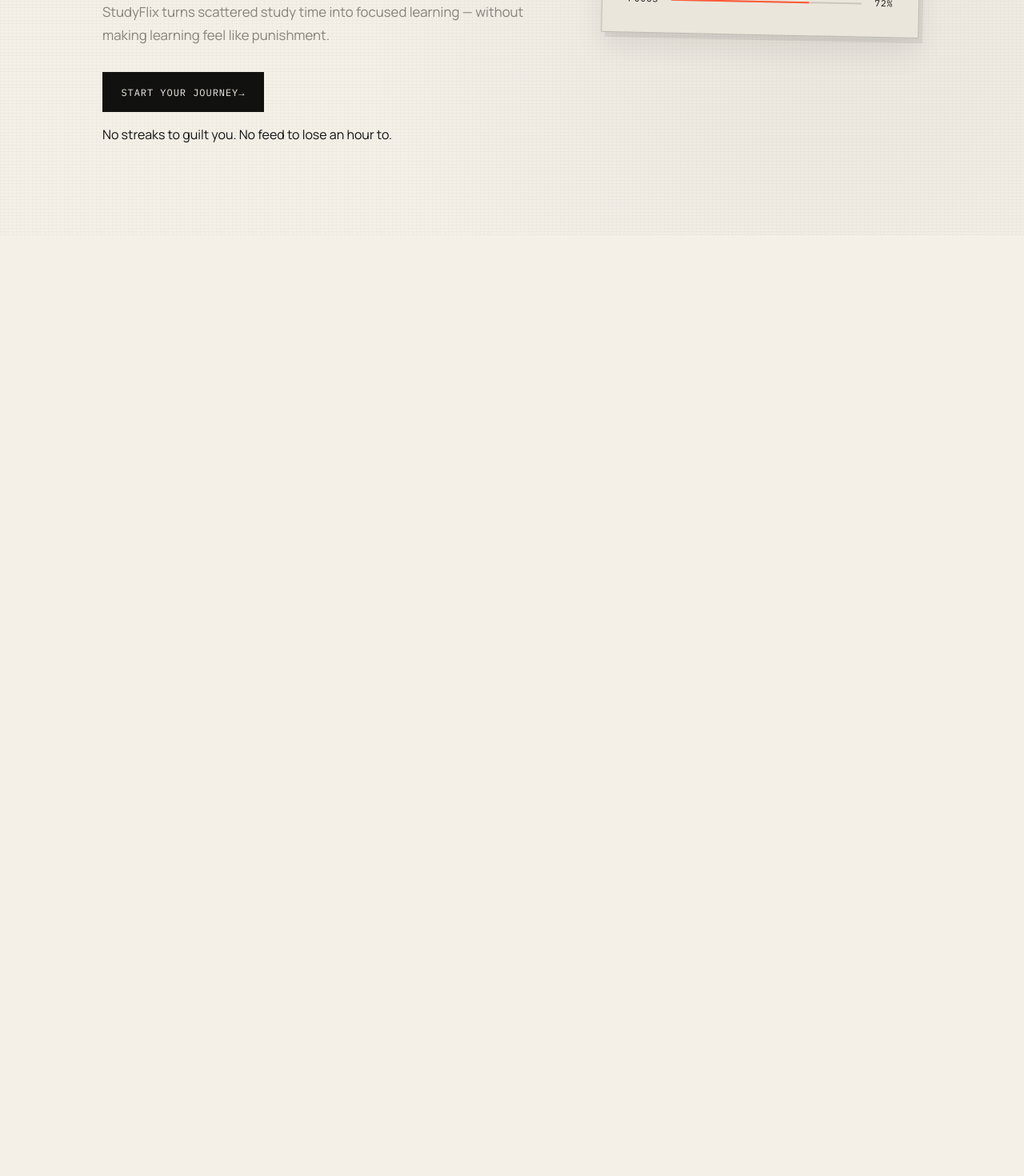
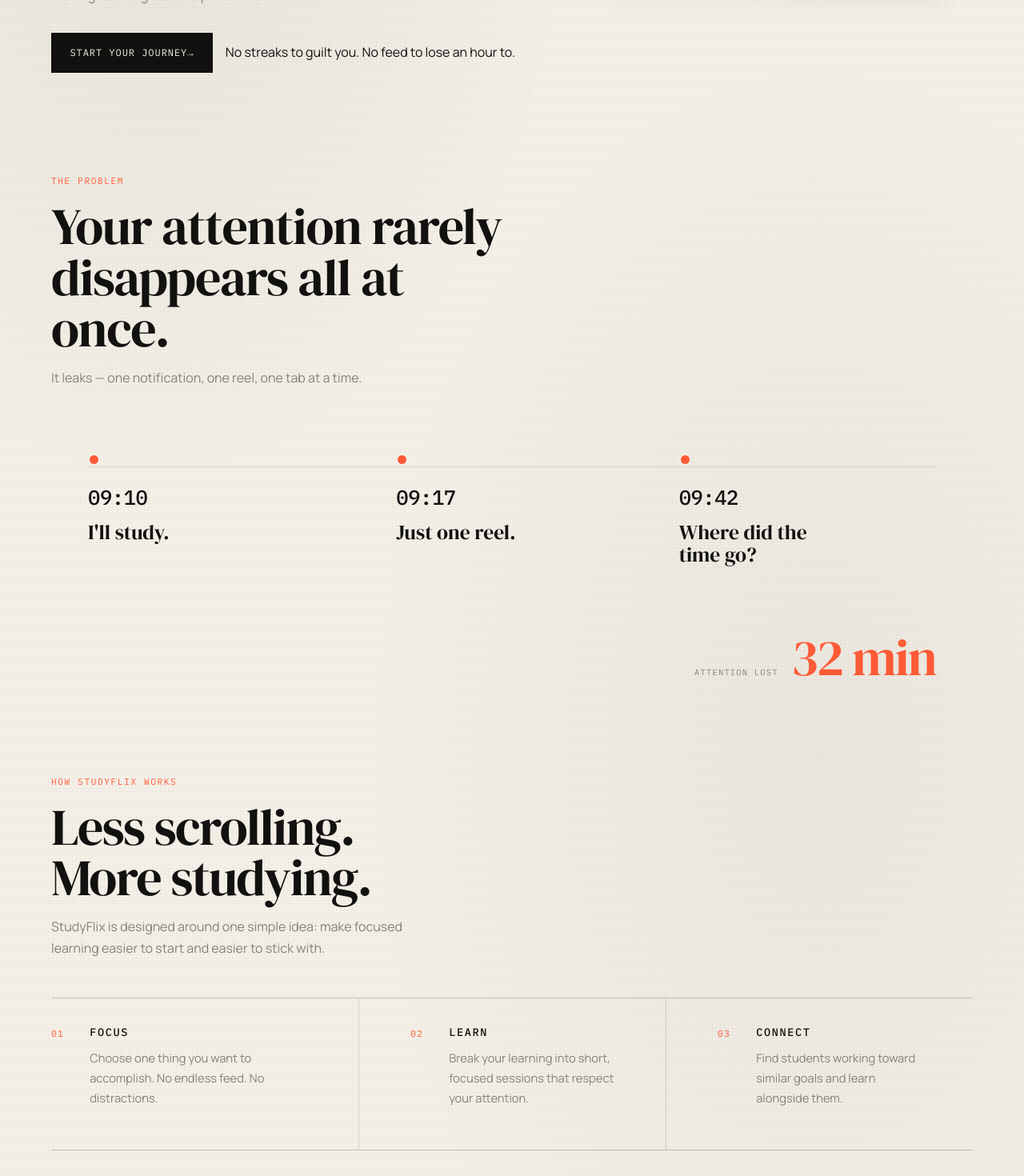
Before and after one commit to Bhumika1git/studyflix, a React (Vite) app: page / in a window 1280 px wide. Shown: the part 637-2107 px from the top of the page at 80% size. Before the commit the page ends 931 px from the top, so only its background shows below. Built offline with nearby package versions, Linux system fonts and the light colour scheme.

Commit message:
feat: build landing page problem and how-it-works sections

```diff
--- /dev/null
+++ b/src/components/AttentionDrift.css
@@ -0,0 +1,238 @@
+
+/* =========================================
+   STUDYFLIX — ATTENTION DRIFT
+   Component-specific styles only.
+========================================= */
+
+.attention-drift {
+  position: relative;
+
+  width: min(
+    var(--content-width),
+    calc(100% - (var(--page-padding) * 2))
+  );
+
+  margin-inline: auto;
+  padding: var(--space-xl) 0;
+
+  color: var(--text);
+}
+
+/* ---------- Heading ---------- */
+
+.attention-drift-heading {
+  max-width: 620px;
+  margin-left: 0;
+  margin-bottom: 5rem;
+}
+
+.attention-drift-label {
+  display: block;
+
+  margin-bottom: var(--space-md);
+
+  font-family: var(--font-mono);
+  font-size: 0.7rem;
+
+  letter-spacing: 0.14em;
+  text-transform: uppercase;
+
+  color: var(--accent);
+}
+
+.attention-drift-heading h2 {
+  max-width: 600px;
+
+  margin-bottom: var(--space-md);
+
+  font-family: var(--font-display);
+  font-size: clamp(2.5rem, 5vw, 4.5rem);
+
+  font-weight: 400;
+  line-height: 1;
+
+  letter-spacing: -0.02em;
+}
+
+.attention-drift-heading p {
+  max-width: 480px;
+
+  font-size: 1rem;
+  line-height: 1.7;
+
+  color: var(--muted);
+}
+
+/* ---------- Timeline ---------- */
+
+.attention-drift-timeline {
+  position: relative;
+
+  display: grid;
+  grid-template-columns: repeat(3, 1fr);
+
+  margin: 0 4%;
+}
+
+/* The line */
+
+.attention-drift-timeline::before {
+  content: "";
+
+  position: absolute;
+
+  top: 1.05rem;
+  left: 0;
+  right: 0;
+
+  height: 1px;
+
+  background: var(--soft-gray);
+}
+
+/* ---------- Timeline Item ---------- */
+
+.attention-drift-item {
+  position: relative;
+
+  padding-right: var(--space-lg);
+}
+
+.attention-drift-item:not(:first-child) {
+  padding-left: var(--space-lg);
+}
+
+/* Timeline dot */
+
+.attention-drift-item::before {
+  content: "";
+
+  position: relative;
+  z-index: 2;
+
+  display: block;
+
+  width: 11px;
+  height: 11px;
+
+  margin-bottom: 1.25rem;
+
+  border: 2px solid var(--bg);
+  border-radius: 50%;
+
+  background: var(--accent);
+}
+
+/* ---------- Time ---------- */
+
+.attention-drift-item span {
+  display: block;
+
+  margin-bottom: var(--space-sm);
+
+  font-family: var(--font-mono);
+  font-size: clamp(1.15rem, 2vw, 1.6rem);
+
+  font-weight: 500;
+  letter-spacing: -0.02em;
+
+  color: var(--text);
+}
+
+/* ---------- Description ---------- */
+
+.attention-drift-item strong {
+  display: block;
+
+  max-width: 190px;
+
+  font-family: var(--font-display);
+  font-size: clamp(1.3rem, 2vw, 2rem);
+
+  font-weight: 400;
+  line-height: 1.1;
+}
+
+/* ---------- Result ---------- */
+
+.attention-drift-result {
+  display: flex;
+  align-items: baseline;
+  justify-content: flex-end;
+
+  gap: var(--space-md);
+
+  margin-top: 4rem;
+  margin-right: 4%;
+}
+
+.attention-drift-result span {
+  font-family: var(--font-mono);
+  font-size: 0.65rem;
+
+  letter-spacing: 0.12em;
+
+  color: var(--muted);
+}
+
+.attention-drift-result strong {
+  font-family: var(--font-display);
+  font-size: clamp(2.5rem, 5vw, 4.5rem);
+
+  font-weight: 400;
+
+  letter-spacing: -0.03em;
+
+  color: var(--accent);
+}
+
+/* ---------- Responsive ---------- */
+
+@media (max-width: 800px) {
+  .attention-drift {
+    padding: var(--space-xl) 0;
+  }
+
+  .attention-drift-heading {
+    margin-left: 0;
+    margin-bottom: var(--space-xl);
+  }
+
+  .attention-drift-timeline {
+    grid-template-columns: 1fr;
+
+    margin: 0;
+  }
+
+  .attention-drift-timeline::before {
+    top: 0;
+    bottom: 0;
+    left: 5px;
+
+    width: 1px;
+    height: auto;
+  }
+
+  .attention-drift-item,
+  .attention-drift-item:not(:first-child) {
+    padding: 0 0 3rem 2rem;
+  }
+
+  .attention-drift-item::before {
+    position: absolute;
+
+    top: 0;
+    left: 0;
+  }
+
+  .attention-drift-item strong {
+    max-width: 280px;
+  }
+
+  .attention-drift-result {
+    justify-content: flex-start;
+
+    margin-right: 0;
+    margin-top: 1rem;
+  }
+}
--- /dev/null
+++ b/src/components/AttentionDrift.jsx
@@ -0,0 +1,46 @@
+import "./AttentionDrift.css";
+function AttentionDrift() {
+  return (
+    <section
+      className="attention-drift"
+      id="problem"
+      aria-labelledby="attention-drift-title"
+    >
+      <div className="attention-drift-heading">
+        <span className="attention-drift-label">THE PROBLEM</span>
+
+        <h2 id="attention-drift-title">
+          Your attention rarely disappears all at once.
+        </h2>
+
+        <p>
+          It leaks — one notification, one reel, one tab at a time.
+        </p>
+      </div>
+
+      <div className="attention-drift-timeline">
+        <div className="attention-drift-item">
+          <span>09:10</span>
+          <strong>I'll study.</strong>
+        </div>
+
+        <div className="attention-drift-item">
+          <span>09:17</span>
+          <strong>Just one reel.</strong>
+        </div>
+
+        <div className="attention-drift-item">
+          <span>09:42</span>
+          <strong>Where did the time go?</strong>
+        </div>
+      </div>
+
+      <div className="attention-drift-result">
+        <span>ATTENTION LOST</span>
+        <strong>32 min</strong>
+      </div>
+    </section>
+  );
+}
+
+export default AttentionDrift;
--- /dev/null
+++ b/src/components/HowItWorks.css
@@ -0,0 +1,176 @@
+
+/* =========================================
+   STUDYFLIX — HOW IT WORKS
+   Component-specific styles only.
+========================================= */
+
+.how-it-works {
+  width: min(
+    var(--content-width),
+    calc(100% - (var(--page-padding) * 2))
+  );
+
+  margin-inline: auto;
+  padding: var(--space-lg) 0;
+
+  color: var(--text);
+}
+
+/* ---------- Heading ---------- */
+
+.how-it-works-heading {
+  max-width: 650px;
+  margin-bottom: 3rem;
+}
+
+.how-it-works-label {
+  display: block;
+
+  margin-bottom: var(--space-md);
+
+  font-family: var(--font-mono);
+  font-size: 0.7rem;
+  letter-spacing: 0.14em;
+  text-transform: uppercase;
+
+  color: var(--accent);
+}
+
+.how-it-works-heading h2 {
+  margin-bottom: var(--space-md);
+
+  font-family: var(--font-display);
+  font-size: clamp(2.8rem, 5vw, 4.8rem);
+  font-weight: 400;
+  line-height: 0.98;
+  letter-spacing: -0.025em;
+}
+
+.how-it-works-heading p {
+  max-width: 500px;
+
+  font-size: 1rem;
+  line-height: 1.7;
+
+  color: var(--muted);
+}
+
+/* ---------- Process ---------- */
+
+.how-it-works-process {
+  display: grid;
+  grid-template-columns: repeat(3, 1fr);
+
+  border-top: 1px solid color-mix(
+    in srgb,
+    var(--text) 22%,
+    transparent
+  );
+}
+
+/* ---------- Step ---------- */
+
+.how-it-works-step {
+  position: relative;
+
+  display: grid;
+  grid-template-columns: auto 1fr;
+  gap: var(--space-lg);
+
+  min-height: 190px;
+
+  padding: var(--space-lg) var(--space-xl) var(--space-lg) 0;
+
+  border-bottom: 1px solid color-mix(
+    in srgb,
+    var(--text) 22%,
+    transparent
+  );
+
+  transition:
+    transform var(--transition-normal),
+    background-color var(--transition-normal);
+}
+
+.how-it-works-step + .how-it-works-step {
+  padding-left: var(--space-xl);
+
+  border-left: 1px solid color-mix(
+    in srgb,
+    var(--text) 14%,
+    transparent
+  );
+}
+
+/* ---------- Number ---------- */
+
+.how-it-works-number {
+  padding-top: 0.2rem;
+
+  font-family: var(--font-mono);
+  font-size: 0.72rem;
+  letter-spacing: 0.1em;
+
+  color: var(--accent);
+}
+
+/* ---------- Content ---------- */
+
+.how-it-works-step h3 {
+  margin-bottom: var(--space-sm);
+
+  font-family: var(--font-mono);
+  font-size: 0.85rem;
+  font-weight: 500;
+
+  letter-spacing: 0.12em;
+}
+
+.how-it-works-step p {
+  max-width: 260px;
+
+  font-size: 0.92rem;
+  line-height: 1.7;
+
+  color: var(--muted);
+}
+
+/* ---------- Subtle interaction ---------- */
+
+.how-it-works-step:hover {
+  transform: translateY(-3px);
+}
+
+/* ---------- Responsive ---------- */
+
+@media (max-width: 800px) {
+  .how-it-works {
+    padding: var(--space-xl) 0;
+  }
+
+  .how-it-works-heading {
+    margin-bottom: var(--space-xl);
+  }
+
+  .how-it-works-process {
+    grid-template-columns: 1fr;
+  }
+
+  .how-it-works-step,
+  .how-it-works-step + .how-it-works-step {
+    min-height: auto;
+
+    padding: var(--space-lg) 0;
+
+    border-left: none;
+    border-bottom: 1px solid color-mix(
+      in srgb,
+      var(--text) 22%,
+      transparent
+    );
+  }
+
+  .how-it-works-step:last-child {
+    border-bottom: none;
+  }
+}
--- /dev/null
+++ b/src/components/HowItWorks.jsx
@@ -0,0 +1,64 @@
+import "./HowItWorks.css";
+
+function HowItWorks() {
+  return (
+    <section className="how-it-works" id="how-it-works">
+      <div className="how-it-works-heading">
+        <span className="how-it-works-label">
+          HOW STUDYFLIX WORKS
+        </span>
+
+        <h2>
+          Less scrolling.
+          <br />
+          More studying.
+        </h2>
+
+        <p>
+          StudyFlix is designed around one simple idea:
+          make focused learning easier to start and easier to stick with.
+        </p>
+      </div>
+
+      <div className="how-it-works-process">
+        <article className="how-it-works-step">
+          <span className="how-it-works-number">01</span>
+
+          <div>
+            <h3>FOCUS</h3>
+            <p>
+              Choose one thing you want to accomplish.
+              No endless feed. No distractions.
+            </p>
+          </div>
+        </article>
+
+        <article className="how-it-works-step">
+          <span className="how-it-works-number">02</span>
+
+          <div>
+            <h3>LEARN</h3>
+            <p>
+              Break your learning into short,
+              focused sessions that respect your attention.
+            </p>
+          </div>
+        </article>
+
+        <article className="how-it-works-step">
+          <span className="how-it-works-number">03</span>
+
+          <div>
+            <h3>CONNECT</h3>
+            <p>
+              Find students working toward similar goals
+              and learn alongside them.
+            </p>
+          </div>
+        </article>
+      </div>
+    </section>
+  );
+}
+
+export default HowItWorks;
--- a/src/pages/Landing.css
+++ b/src/pages/Landing.css
@@ -62,6 +62,17 @@
 /* ---------- HERO ---------- */
 
 .landing-hero {
+  min-height: calc(100vh - 80px);
+  color: var(--text);
+  background: transparent;
+}
+
+.landing-hero-layout {
+  display: grid;
+  grid-template-columns: minmax(0, 1.15fr) minmax(320px, 0.85fr);
+  align-items: center;
+  gap: clamp(3rem, 7vw, 7rem);
+
   width: min(
     var(--content-width),
     calc(100% - (var(--page-padding) * 2))
@@ -70,14 +81,11 @@
   min-height: calc(100vh - 80px);
 
   margin-inline: auto;
-
-  display: flex;
-  align-items: center;
-
-  padding-block: var(--space-2xl);
+  padding: 0;
 }
 
 .landing-hero-content {
+  min-width: 0;
   max-width: 760px;
 }
 
@@ -174,21 +182,6 @@
   outline: 2px solid var(--accent);
   outline-offset: 4px;
 }
-/* ---------- Hero layout ---------- */
-
-.landing-hero-layout {
-  display: grid;
-  grid-template-columns: minmax(0, 1.15fr) minmax(320px, 0.85fr);
-  align-items: center;
-  gap: clamp(3rem, 7vw, 7rem);
-  max-width: var(--content-width);
-  margin: 0 auto;
- padding: 0 var(--page-padding);
-}
-
-.landing-hero-content {
-  min-width: 0;
-}
 
 /* ---------- RESPONSIVE ---------- */
 
@@ -199,7 +192,6 @@
 
   .landing-navbar-links {
     order: 3;
-
     width: 100%;
 
     gap: var(--space-md);
@@ -207,17 +199,16 @@
     flex-wrap: wrap;
   }
 
-.landing-hero {
-  color: var(--text);
-  background: transparent;
-}
+  .landing-hero-layout {
+    grid-template-columns: 1fr;
+    gap: var(--space-xl);
+
+    min-height: auto;
+
+    padding-block: var(--space-xl);
+  }
 
   .landing-hero-title {
     font-size: clamp(3rem, 14vw, 5rem);
   }
-    .landing-hero-layout {
-    grid-template-columns: 1fr;
-    gap: var(--space-xl);
-    padding: var(--space-lg) var(--page-padding);
-  }
 }
--- a/src/pages/Landing.jsx
+++ b/src/pages/Landing.jsx
@@ -2,6 +2,8 @@
 import ThemeToggle from "../components/ThemeToggle";
 import "./Landing.css";
 import StudySurface from "../components/StudySurface";
+import AttentionDrift from "../components/AttentionDrift";
+import HowItWorks from "../components/HowItWorks";
 
 /**
  * Landing page — Navbar + Hero only.
@@ -80,6 +82,8 @@
             <StudySurface/>
           </div>
         </section>
+        <AttentionDrift/>
+        <HowItWorks/>
       </main>
     </div>
   );
```
